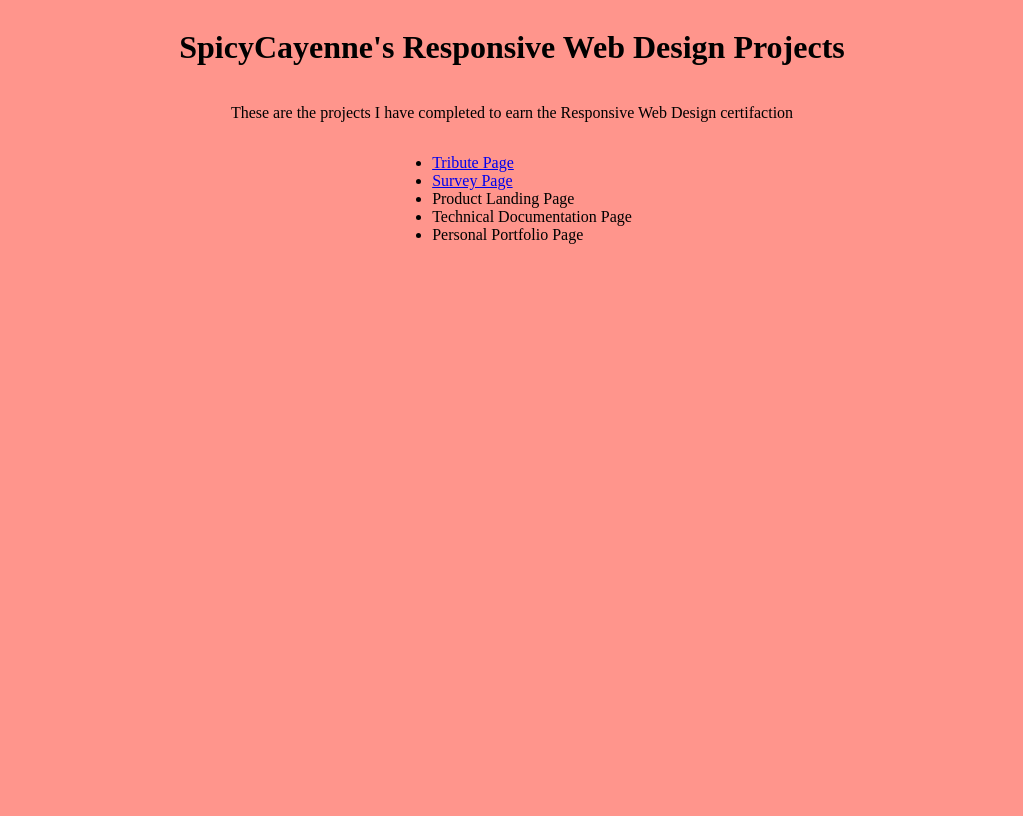
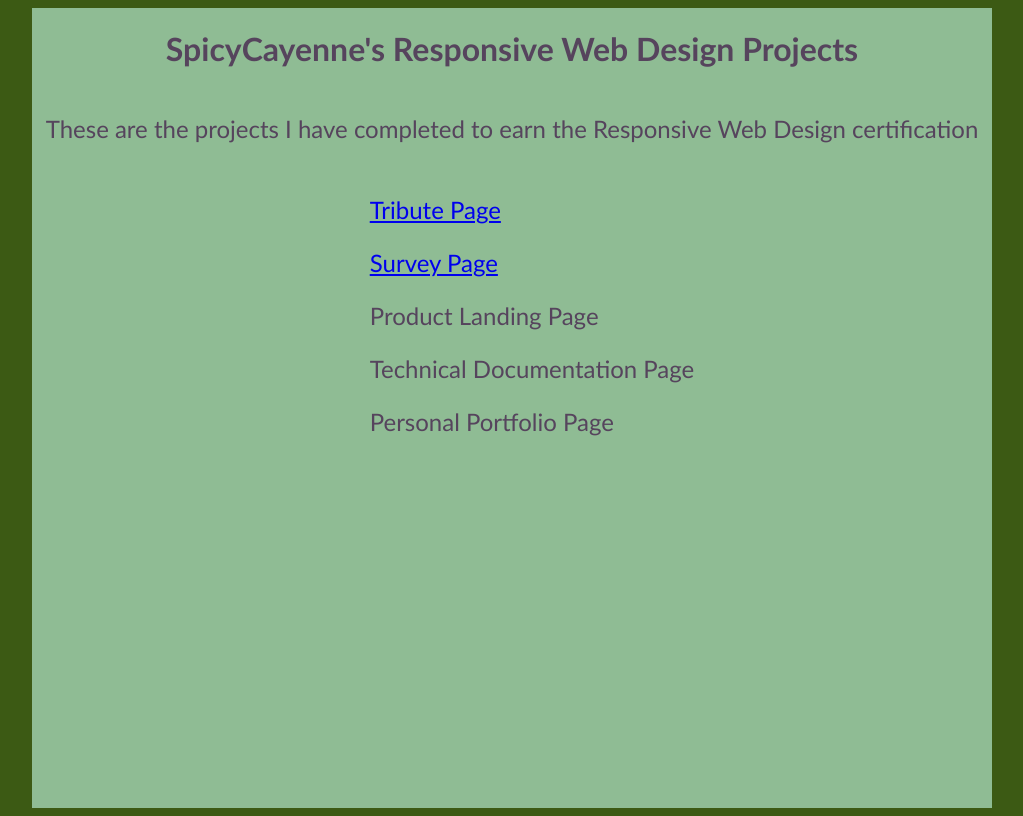
Before and after one commit to SpicyCayenne/fcc-responsive-web-design, a plain HTML site: page index.html in a window 1280 px wide. Shown: the whole page, without its empty margins (128-1151 px from the left). Drawn offline with Linux system fonts and the light colour scheme.

Commit message:
color change

```diff
--- a/index.html
+++ b/index.html
@@ -10,7 +10,7 @@
 <body>
     <div id="flex-container">
         <h1>SpicyCayenne's Responsive Web Design Projects</h1>
-        <p>These are the projects I have completed to earn the Responsive Web Design certifaction</p>
+        <p>These are the projects I have completed to earn the Responsive Web Design certification</p>
         <ul>
             <li><a href="tribute-page/tribute.html">Tribute Page</a></li>
             <li><a href="https://codepen.io/spicycayenne/full/vbRrPR">Survey Page</a></li>
--- a/styles.css
+++ b/styles.css
@@ -1,9 +1,34 @@
 body {
-    background-color: #FF958C;
+    background-color: #3C5A14;
+    color: #56445D;
+    display: flex;
+    flex-direction: column;
+    align-items: center;
+    font-family: 'Gill Sans', 'Gill Sans MT', Calibri, 'Trebuchet MS', sans-serif;
 }
 
 #flex-container {
     display: flex;
     flex-direction: column;
     align-items: center;
+    background-color: #8FBC94;
+    height: 100vh;
+    width: 75vw;
 }
+
+ul {
+    list-style: none;
+}
+
+ul li {
+    padding: 0.5em;
+    font-size: 1.5em;
+}
+
+p {
+    font-size: 1.5em;
+}
+
+a:hover {
+    color: yellow;
+}
```
